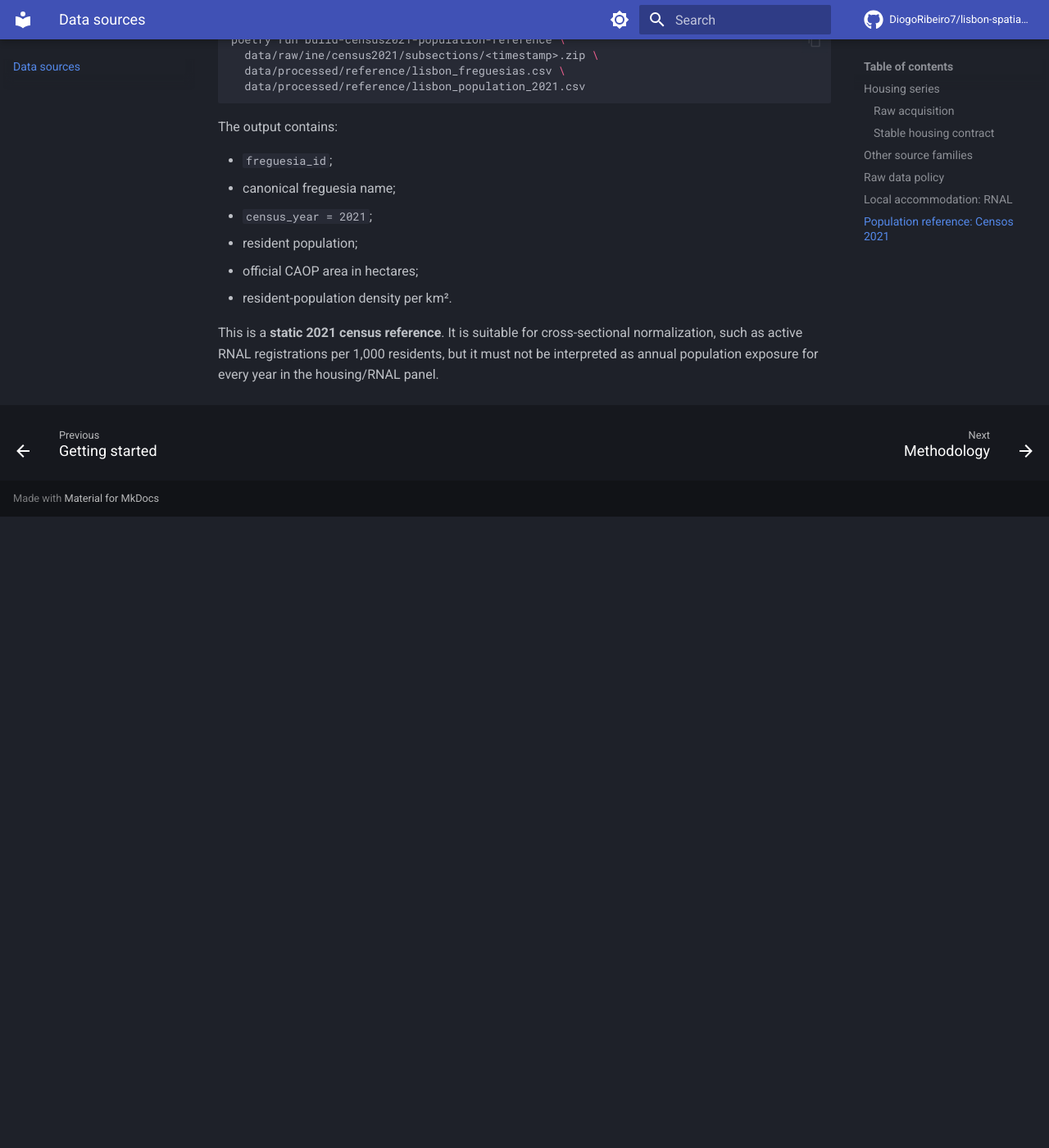
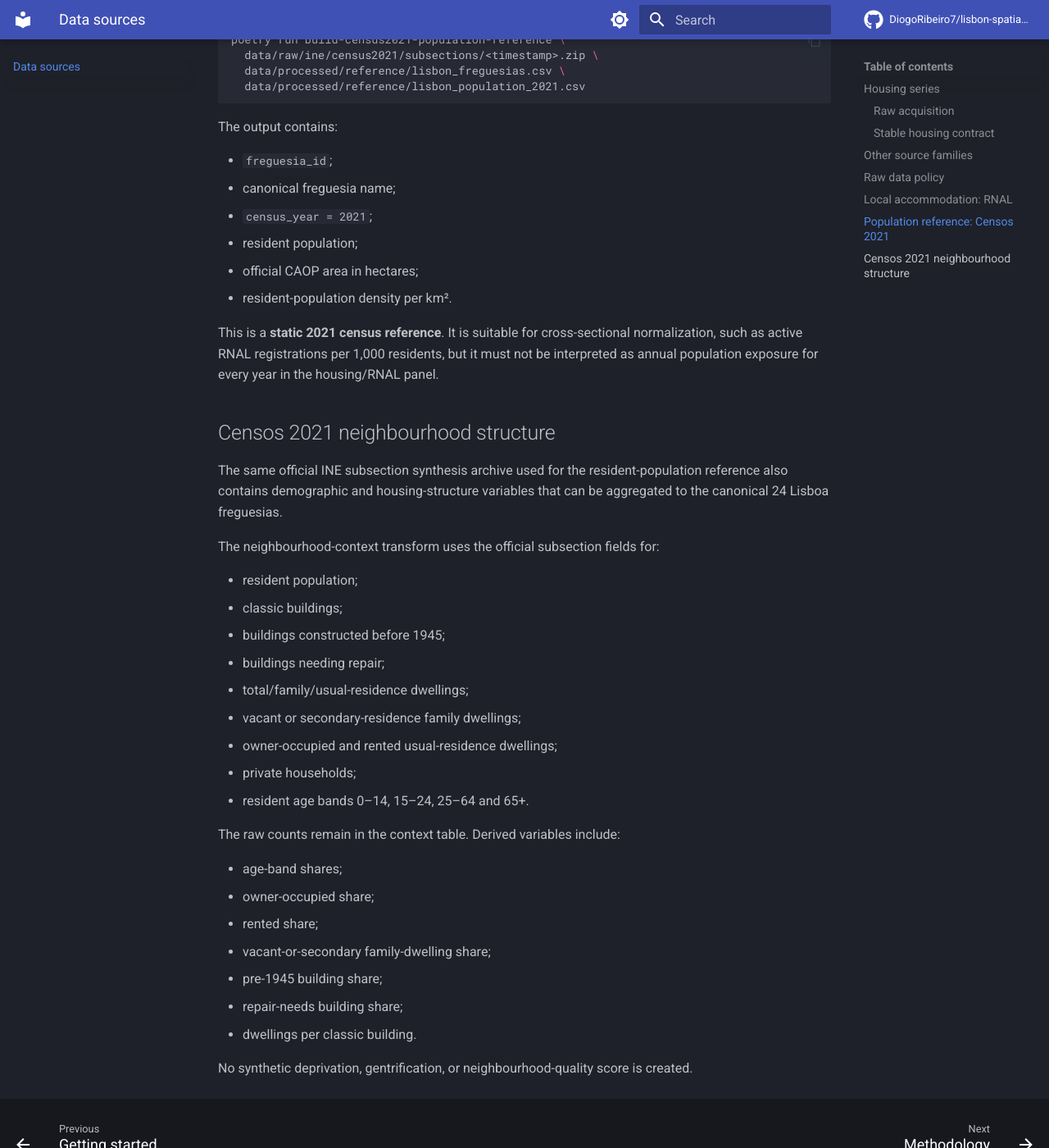
Before and after one commit to DiogoRibeiro7/lisbon-spatial-dynamics, an MkDocs documentation site: the page built from docs/data-sources.md, in a window 1280 px wide and 1400 px high, scrolled down 3225 px. Shown: the whole window at 82% size. Built offline with MkDocs 1.6.1 and Material for MkDocs 9.7.7, drawn with Linux system fonts in a browser that asks for light colours; comment, search, counter and statistics services are not loaded; before the commit the page ends 3855 px from its top, so only the background shows below that.

Commit message:
docs: document Censos 2021 neighbourhood context fields

```diff
--- a/docs/data-sources.md
+++ b/docs/data-sources.md
@@ -120,3 +120,32 @@ The output contains:
 - resident-population density per km².
 
 This is a **static 2021 census reference**. It is suitable for cross-sectional normalization, such as active RNAL registrations per 1,000 residents, but it must not be interpreted as annual population exposure for every year in the housing/RNAL panel.
+
+
+## Censos 2021 neighbourhood structure
+
+The same official INE subsection synthesis archive used for the resident-population reference also contains demographic and housing-structure variables that can be aggregated to the canonical 24 Lisboa freguesias.
+
+The neighbourhood-context transform uses the official subsection fields for:
+
+- resident population;
+- classic buildings;
+- buildings constructed before 1945;
+- buildings needing repair;
+- total/family/usual-residence dwellings;
+- vacant or secondary-residence family dwellings;
+- owner-occupied and rented usual-residence dwellings;
+- private households;
+- resident age bands 0–14, 15–24, 25–64 and 65+.
+
+The raw counts remain in the context table. Derived variables include:
+
+- age-band shares;
+- owner-occupied share;
+- rented share;
+- vacant-or-secondary family-dwelling share;
+- pre-1945 building share;
+- repair-needs building share;
+- dwellings per classic building.
+
+No synthetic deprivation, gentrification, or neighbourhood-quality score is created.
```
